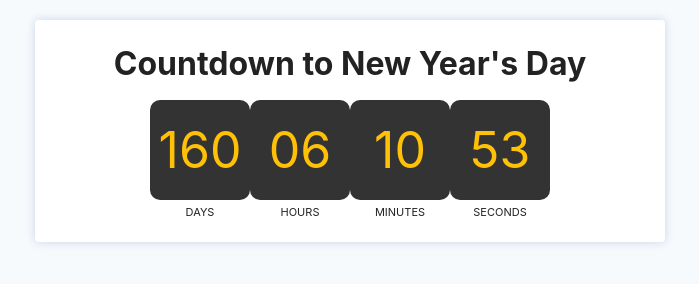
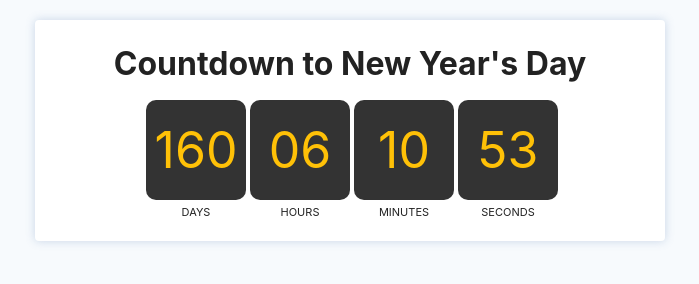
Before and after one commit to Ferie/countdown-to-new-year-s-day, a plain HTML site: page dist/index.html in a window 1280 px wide. Shown: the whole page, without its empty margins (290-989 px from the left). Drawn offline with nearby package versions, Linux system fonts and the light colour scheme.

Commit message:
Distribution styles file minified

```diff
--- a/dist/style.css
+++ b/dist/style.css
@@ -1 +1 @@
-body{background-color:#f7fafd;font-family:-apple-system,BlinkMacSystemFont,"Segoe UI",Roboto,"Helvetica Neue",Arial,sans-serif;font-size:1rem;font-weight:400;color:#222;line-height:1.5}.container{margin:0 auto;max-width:630px}.card{background-color:#fff;background-clip:border-box;border-radius:.25rem;box-shadow:0 0 10px rgba(96,134,181,.3);margin-top:20px;text-align:center}.card__body{padding:1.25rem}.card__title{font-size:2rem;margin:0 0 .75rem}.countdown__section{display:inline-block}.countdown__section>.value{background-color:#333;border-radius:10px;font-size:50px;color:#ffc107;line-height:100px;text-align:center;height:100px;width:100px}.countdown__label{font-size:11px;padding-top:4px;text-align:center}
+body{background-color:#f7fafd;font-family:-apple-system,BlinkMacSystemFont,"Segoe UI",Roboto,"Helvetica Neue",Arial,sans-serif;font-size:1rem;font-weight:400;color:#222;line-height:1.5}.container{margin:0 auto;max-width:630px}.card{background-color:#fff;background-clip:border-box;border-radius:.25rem;box-shadow:0 0 10px rgba(96,134,181,.3);margin-top:20px;text-align:center}.card__body{font-size:0;padding:1.25rem}.card__title{font-size:2rem;margin:0 0 .75rem}.countdown__section{display:inline-block;margin-left:4px}.countdown__section:first-child{margin-left:0}.countdown__section>.value{background-color:#333;border-radius:10px;font-size:50px;color:#ffc107;line-height:100px;text-align:center;height:100px;width:100px}.countdown__label{font-size:11px;padding-top:4px;text-align:center}
```
